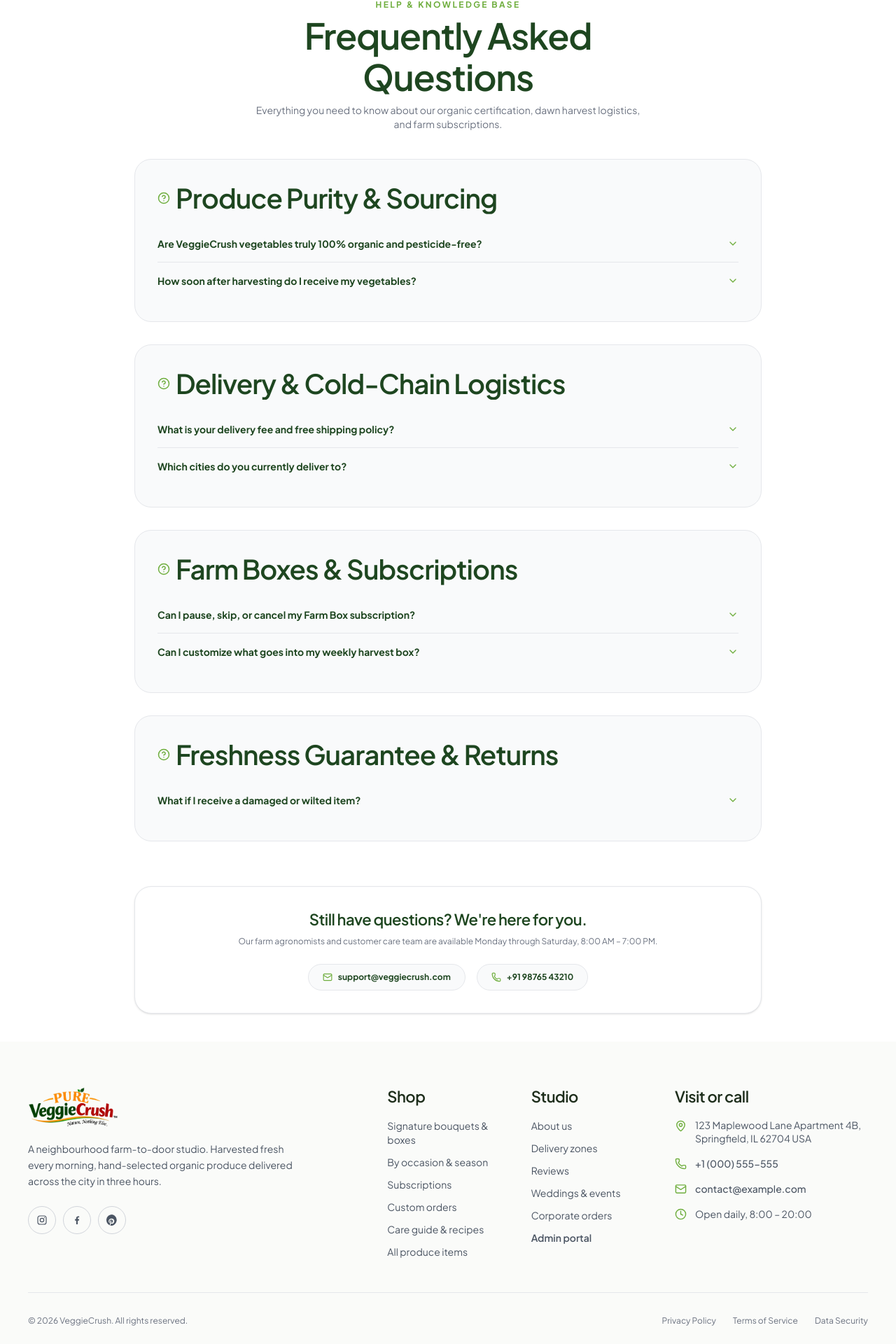
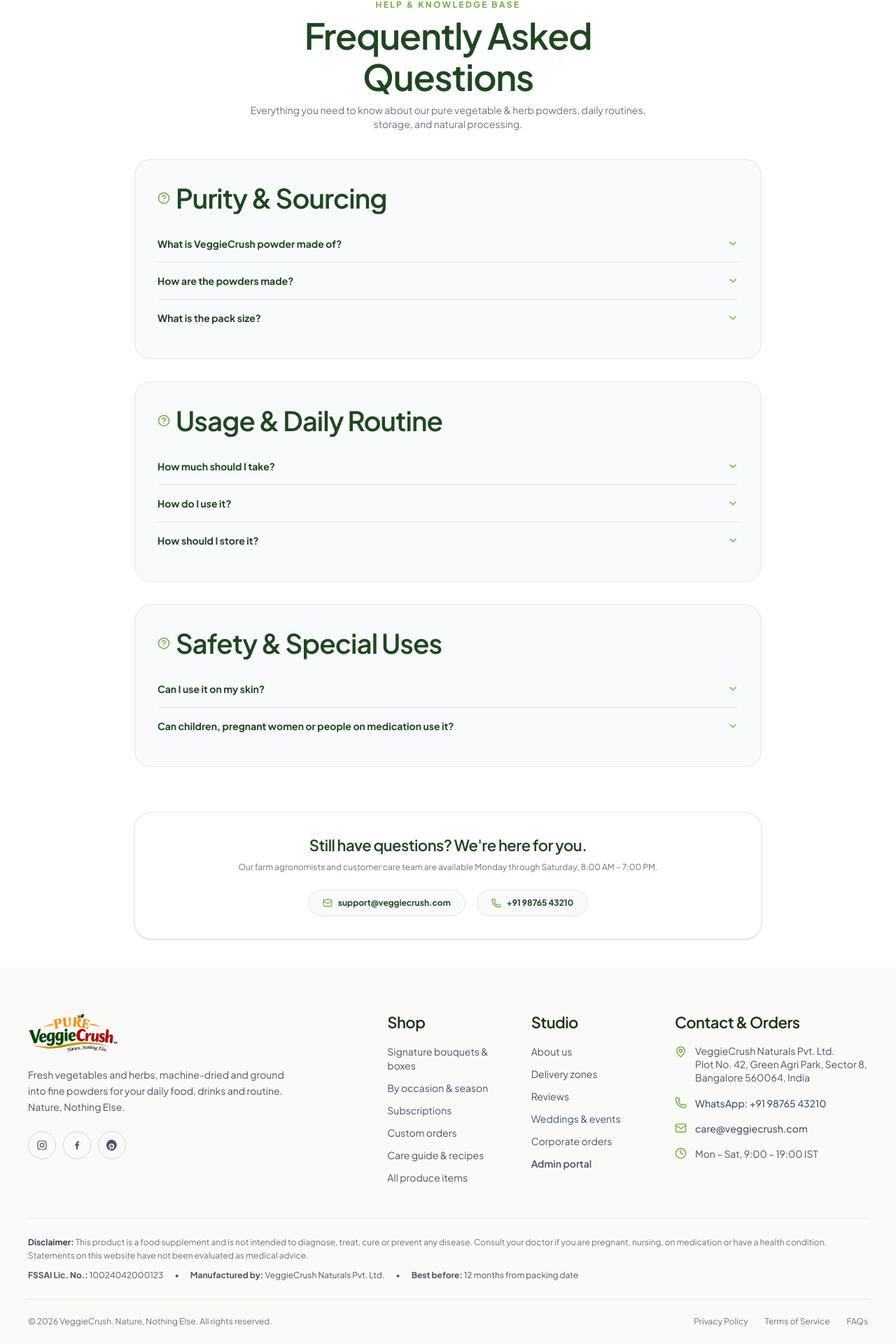
Before and after one commit to dizitaladda91-ux/veggie-crush, a Next.js app: page /faqs in a window 1280 px wide. Shown: the part 253-2173 px from the top of the page at 70% size. Built offline with nearby package versions, Linux system fonts and the light colour scheme; no server answers; a web font is replaced by a local one.

Commit message:
inital chnages

```diff
--- a/seed/combo-utils.js
+++ b/seed/combo-utils.js
@@ -4,9 +4,9 @@
   A: "Beetroot powder (nitrates, antioxidants)",
   B: "Amla powder (natural Vitamin C)",
   C: "Moringa powder (plant protein, essential minerals)",
-  D: "Everfit capsules (daily vitality)",
+  D: "EverFit superfood blend (vitality, energy, immunity)",
   E: "Giloy extract powder (immune support)",
-  F: "Neem powder (traditional cleansing)",
+  F: "Turmeric powder (curcuminoids, antioxidants)",
 };
 
 function slugify(value) {
--- a/seed/productData.js
+++ b/seed/productData.js
@@ -46,29 +46,29 @@
   },
   {
     code: "D",
-    name: "Everfit Daily Vitality Capsules",
-    shortName: "Everfit",
+    name: "EverFit Superfood Blend",
+    shortName: "EverFit",
     slug: "everfit",
     description:
-      "Potent daily vitality capsules crafted for active professionals and holistic well-being.",
-    keyBenefits: ["Daily vitality", "Holistic well-being"],
+      "A multi-ingredient superfood blend offering core nutrition, plant protein, healthy fats, and gut health support.",
+    keyBenefits: ["Vitality & Energy", "Plant protein", "Gut health support"],
     price: 499,
     mrp: 649,
-    size: "60 capsules",
-    rating: 4.6,
-    reviewsCount: 72,
+    size: "200g",
+    rating: 4.8,
+    reviewsCount: 88,
     bestseller: true,
   },
   {
     code: "E",
-    name: "Giloy Immunity Extract Powder",
+    name: "Pure Giloy (Guduchi) Stem Powder",
     shortName: "Giloy",
     slug: "giloy-powder",
     description:
-      "Ayurvedic rejuvenating herb traditionally renowned for boosting white blood cell immunity.",
-    keyBenefits: ["Immunity", "White blood cell support"],
-    price: 429,
-    mrp: 549,
+      "Traditional Indian climbing herb stem powder rich in antioxidant and anti-inflammatory compounds.",
+    keyBenefits: ["Immunity", "Vitality", "Antioxidant compounds"],
+    price: 399,
+    mrp: 499,
     size: "200g",
     rating: 4.8,
     reviewsCount: 101,
@@ -76,17 +76,17 @@
   },
   {
     code: "F",
-    name: "Neem Detox Powder",
-    shortName: "Neem",
-    slug: "neem",
+    name: "Pure Golden Turmeric Powder",
+    shortName: "Turmeric",
+    slug: "turmeric",
     description:
-      "Traditional Ayurvedic cleanser supporting clear skin, balanced gut, and internal purification.",
-    keyBenefits: ["Clear skin", "Balanced gut", "Internal purification"],
-    price: 389,
-    mrp: 499,
+      "Golden turmeric powder from carefully chosen fresh rhizomes, naturally rich in curcuminoids and antioxidants.",
+    keyBenefits: ["Curcuminoids", "Antioxidants", "Joint comfort"],
+    price: 299,
+    mrp: 399,
     size: "200g",
-    rating: 4.6,
-    reviewsCount: 68,
-    bestseller: false,
+    rating: 4.7,
+    reviewsCount: 112,
+    bestseller: true,
   },
 ];
--- a/src/app/faqs/page.js
+++ b/src/app/faqs/page.js
@@ -6,50 +6,49 @@
 
 const FAQ_SECTIONS = [
   {
-    category: "Produce Purity & Sourcing",
+    category: "Purity & Sourcing",
     questions: [
       {
-        q: "Are VeggieCrush vegetables truly 100% organic and pesticide-free?",
-        a: "Yes. All our produce is cultivated on certified organic farms using regenerative organic methods (Jeevamrutha, cow dung compost, neem-oil sprays). We perform regular multi-residue gas chromatography tests through NABL-accredited laboratories to verify zero synthetic chemical residues.",
+        q: "What is VeggieCrush powder made of?",
+        a: "Each single-origin jar contains exactly 100% of that single ingredient—pure beetroot, moringa leaves, amla, turmeric rhizomes, or giloy stems. No preservatives, no added sugars, no artificial colours, and zero fillers. EverFit is our proprietary multi-ingredient superfood blend, with every single ingredient transparently declared on the pack.",
       },
       {
-        q: "How soon after harvesting do I receive my vegetables?",
-        a: "Our farmers harvest crops at dawn (between 5:30 AM and 7:30 AM). Produce is washed with food-grade ozone water, sorted by hand, and delivered to your doorstep in refrigerated vans within 12 hours of being cut from the plant.",
+        q: "How are the powders made?",
+        a: "We follow a disciplined 7-step process: Select fresh quality vegetables & herbs → Wash thoroughly → Cut into small pieces → Machine-Dry at controlled temperatures → Grind → Sieve for smooth dissolution → Pack hygienically into airtight glass jars.",
+      },
+      {
+        q: "What is the pack size?",
+        a: "All VeggieCrush individual products and combos come in premium, reusable 200 g glass jars.",
       },
     ],
   },
   {
-    category: "Delivery & Cold-Chain Logistics",
+    category: "Usage & Daily Routine",
     questions: [
       {
-        q: "What is your delivery fee and free shipping policy?",
-        a: "Orders above ₹599 and all weekly/monthly Farm Subscription Boxes enjoy 100% FREE delivery. For individual orders under ₹599, a nominal ₹49 cold-chain logistics fee applies.",
+        q: "How much should I take?",
+        a: "Take 1–2 teaspoons a day (or ½–1 teaspoon for Turmeric, and 1–2 tablespoons for EverFit). If you are new to a herb or superfood, start with less and increase gradually.",
       },
       {
-        q: "Which cities do you currently deliver to?",
-        a: "We currently operate full same-day and next-day cold chain delivery across Bangalore, Pune, Mumbai, Hyderabad, and Delhi NCR. We are expanding to other metro regions soon.",
+        q: "How do I use it?",
+        a: "Mix it easily into plain water, morning smoothies, milk or plant milk, curd/yoghurt, fresh fruit juices, soups, dal, or knead it directly into your roti and chapati dough.",
+      },
+      {
+        q: "How should I store it?",
+        a: "Keep the jar closed tightly in a cool, dry place away from direct sunlight. Always use a clean, dry spoon. Best before 12 months from packing date; once opened, consume within 60 to 90 days for peak freshness.",
       },
     ],
   },
   {
-    category: "Farm Boxes & Subscriptions",
+    category: "Safety & Special Uses",
     questions: [
       {
-        q: "Can I pause, skip, or cancel my Farm Box subscription?",
-        a: "Absolutely. You have 100% flexibility. You can pause, skip a delivery week, or cancel anytime with a single click from your account dashboard with zero penalties or lock-in periods.",
+        q: "Can I use it on my skin?",
+        a: "VeggieCrush powders are certified food products, not cosmetics. If you choose to try one on your skin for a DIY mask, please do a 24-hour patch test on your forearm first and avoid broken skin. Note that turmeric and beetroot naturally stain skin temporarily.",
       },
       {
-        q: "Can I customize what goes into my weekly harvest box?",
-        a: "Yes. Every Sunday morning before dawn harvest, we email and WhatsApp you this week's harvest preview. You can swap up to 2 items for other seasonal vegetables or superfood powders.",
-      },
-    ],
-  },
-  {
-    category: "Freshness Guarantee & Returns",
-    questions: [
-      {
-        q: "What if I receive a damaged or wilted item?",
-        a: "We stand behind our produce with a 100% Freshness Guarantee. If any vegetable or herbal product does not meet your expectations, simply share a quick photo via WhatsApp within 24 hours of delivery and we will either replace it or credit your account instantly.",
+        q: "Can children, pregnant women or people on medication use it?",
+        a: "While everyday foods like beetroot, amla, and moringa are gentle, please check with your doctor before using concentrated herbs like Giloy or superfood blends if you are pregnant, nursing, on regular medication, or managing a medical condition.",
       },
     ],
   },
@@ -86,7 +85,7 @@
             Frequently Asked Questions
           </h1>
           <p className="text-xs sm:text-sm mt-2 text-[#6B7280]">
-            Everything you need to know about our organic certification, dawn harvest logistics, and farm subscriptions.
+            Everything you need to know about our pure vegetable &amp; herb powders, daily routines, storage, and natural processing.
           </p>
         </div>
 
--- a/src/app/layout.js
+++ b/src/app/layout.js
@@ -10,8 +10,9 @@
 import WelcomeLoader from "../components/homepage/welcome-loader";
 
 export const metadata = {
-  title: "VeggieCrush — Farm Fresh Organic Harvest & Wellness",
-  description: "Fresh farm-picked organic vegetables, wellness herbs, and curated farm boxes delivered directly from local pesticide-free farms.",
+  title: "VeggieCrush – Pure Vegetable & Herb Powders | 200 g",
+  description:
+    "Shop VeggieCrush beetroot, moringa, amla, turmeric, giloy powders and EverFit. Machine-dried, finely ground, easy to mix.",
 };
 
 export default function RootLayout({ children }) {
--- a/src/components/homepage/herosection.jsx
+++ b/src/components/homepage/herosection.jsx
@@ -36,7 +36,7 @@
               }}
             >
               <Sprout size={14} className="text-[#5C8E42]" />
-              <span>Is There Such a Thing as Too Many Fresh Greens?</span>
+              <span>Nature, Nothing Else</span>
             </motion.div>
 
             {/* Wix Main Heading */}
@@ -46,7 +46,7 @@
               transition={{ duration: 0.6, delay: 0.1 }}
               className="text-4xl sm:text-5xl lg:text-6xl font-extrabold tracking-tight leading-[1.12] mb-6 text-[#173719]"
             >
-              Discover the latest addition to your growing organic table.
+              VeggieCrush: Nature, Nothing Else
             </motion.h1>
 
             {/* Subtitle */}
@@ -56,36 +56,45 @@
               transition={{ duration: 0.6, delay: 0.2 }}
               className="text-base sm:text-lg text-[#4A634E] max-w-xl leading-relaxed mb-8 font-normal"
             >
-              Hand-harvested at dawn from local certified chemical-free farms, cleaned with pure ozonated water, and delivered straight to your doorstep within hours.
+              Fresh vegetables and herbs, machine-dried and ground into fine powders for your daily food, drinks and routine.
             </motion.p>
 
-            {/* CTA Buttons - Matching Wix Plant Store button styling */}
+            {/* CTA Buttons */}
             <motion.div
               initial={{ opacity: 0, y: 20 }}
               animate={{ opacity: 1, y: 0 }}
               transition={{ duration: 0.6, delay: 0.3 }}
-              className="flex flex-wrap items-center gap-4 mb-10"
+              className="flex flex-wrap items-center gap-3.5 mb-10"
             >
               <Link
                 href="/products"
-                className="inline-flex items-center justify-center gap-2.5 px-8 py-3.5 rounded-full text-sm font-bold text-white transition-all duration-300 shadow-sm hover:shadow-lg hover:-translate-y-0.5"
+                className="inline-flex items-center justify-center gap-2.5 px-7 py-3.5 rounded-full text-sm font-bold text-white transition-all duration-300 shadow-sm hover:shadow-lg hover:-translate-y-0.5"
                 style={{ backgroundColor: "#1E4620" }}
               >
-                <span>Shop Farm Harvest</span>
+                <span>Shop Products</span>
                 <ArrowRight size={16} />
               </Link>
 
               <Link
-                href="/farm-boxes"
-                className="inline-flex items-center justify-center gap-2 px-7 py-3.5 rounded-full text-sm font-semibold transition-all duration-300 border hover:-translate-y-0.5"
+                href="/combos"
+                className="inline-flex items-center justify-center gap-2 px-6 py-3.5 rounded-full text-sm font-semibold transition-all duration-300 border hover:-translate-y-0.5"
                 style={{
                   backgroundColor: "#FFFFFF",
                   borderColor: "#CBDDC5",
                   color: "#1E4620",
                 }}
               >
-                <span>Shop Subscription Boxes</span>
+                <span>Shop Combos</span>
               </Link>
+
+              <a
+                href="https://wa.me/919876543210"
+                target="_blank"
+                rel="noopener noreferrer"
+                className="inline-flex items-center justify-center gap-2 px-6 py-3.5 rounded-full text-sm font-semibold transition-all duration-300 border hover:-translate-y-0.5 bg-[#EAF4DA] border-[#CBDDC5] text-[#1E4620]"
+              >
+                <span>Order on WhatsApp</span>
+              </a>
             </motion.div>
 
             {/* Botanical Trust Pill Highlights */}
@@ -100,8 +109,8 @@
                   <ShieldCheck size={16} />
                 </div>
                 <div>
-                  <h4 className="text-xs font-bold text-[#1E4620]">100% Organic</h4>
-                  <p className="text-[11px] text-[#5C7560]">Zero Pesticides</p>
+                  <h4 className="text-xs font-bold text-[#1E4620]">Machine-Dried</h4>
+                  <p className="text-[11px] text-[#5C7560]">Real plants & herbs</p>
                 </div>
               </div>
 
@@ -110,8 +119,8 @@
                   <Clock size={16} />
                 </div>
                 <div>
-                  <h4 className="text-xs font-bold text-[#1E4620]">Sunrise Harvest</h4>
-                  <p className="text-[11px] text-[#5C7560]">Delivered in 12h</p>
+                  <h4 className="text-xs font-bold text-[#1E4620]">Fine Powder</h4>
+                  <p className="text-[11px] text-[#5C7560]">Easy to mix</p>
                 </div>
               </div>
 
@@ -120,8 +129,8 @@
                   <Sparkles size={16} />
                 </div>
                 <div>
-                  <h4 className="text-xs font-bold text-[#1E4620]">Direct Farm</h4>
-                  <p className="text-[11px] text-[#5C7560]">Fair to Farmers</p>
+                  <h4 className="text-xs font-bold text-[#1E4620]">200 g Glass Jar</h4>
+                  <p className="text-[11px] text-[#5C7560]">Nature, Nothing Else</p>
                 </div>
               </div>
             </motion.div>
--- a/src/components/homepage/welcome-loader.jsx
+++ b/src/components/homepage/welcome-loader.jsx
@@ -26,7 +26,6 @@
   useEffect(() => {
     hasEnteredSite = true;
     if (pathname !== "/") {
-      setShowLoader(false);
       return undefined;
     }
 
--- a/src/components/layout/footer.jsx
+++ b/src/components/layout/footer.jsx
@@ -48,8 +48,7 @@
             </Link>
 
             <p className="text-xs sm:text-sm text-[#4B5563] leading-relaxed mb-6 max-w-sm">
-              A neighbourhood farm-to-door studio. Harvested fresh every morning,
-              hand-selected organic produce delivered across the city in three hours.
+              Fresh vegetables and herbs, machine-dried and ground into fine powders for your daily food, drinks and routine. Nature, Nothing Else.
             </p>
 
             {/* Circular outline social icon buttons matching reference image */}
@@ -162,50 +161,67 @@
             </ul>
           </div>
 
-          {/* Column 4: Visit or call (lg: 3 cols) */}
+          {/* Column 4: Contact & Orders (lg: 3 cols) */}
           <div className="lg:col-span-3">
             <h3 className="text-base font-bold text-[#1E2E1C] mb-4 tracking-tight">
-              Visit or call
+              Contact &amp; Orders
             </h3>
             <ul className="space-y-4 text-xs sm:text-sm text-[#4B5563]">
               <li className="flex items-start gap-3">
                 <MapPin size={17} className="text-[#6FAE3E] shrink-0 mt-0.5" />
                 <span className="leading-snug">
-                  123 Maplewood Lane Apartment 4B, Springfield, IL 62704 USA
+                  VeggieCrush Naturals Pvt. Ltd.<br />
+                  Plot No. 42, Green Agri Park, Sector 8, Bangalore 560064, India
                 </span>
               </li>
 
               <li className="flex items-center gap-3">
                 <Phone size={17} className="text-[#6FAE3E] shrink-0" />
                 <a
-                  href="tel:+1000555555"
+                  href="https://wa.me/919876543210"
+                  target="_blank"
+                  rel="noopener noreferrer"
                   className="hover:text-[#1E4620] font-medium transition-colors"
                 >
-                  +1 (000) 555-555
+                  WhatsApp: +91 98765 43210
                 </a>
               </li>
 
               <li className="flex items-center gap-3">
                 <Mail size={17} className="text-[#6FAE3E] shrink-0" />
                 <a
-                  href="mailto:contact@example.com"
+                  href="mailto:care@veggiecrush.com"
                   className="hover:text-[#1E4620] font-medium transition-colors"
                 >
-                  contact@example.com
+                  care@veggiecrush.com
                 </a>
               </li>
 
               <li className="flex items-center gap-3">
                 <Clock size={17} className="text-[#6FAE3E] shrink-0" />
-                <span>Open daily, 8:00 – 20:00</span>
+                <span>Mon – Sat, 9:00 – 19:00 IST</span>
               </li>
             </ul>
           </div>
         </div>
 
+        {/* ── MANDATORY HEALTH DISCLAIMER & FSSAI COMPLIANCE ROW ── */}
+        <div className="border-t border-[#E5E7EB] py-6 text-[11px] sm:text-xs text-[#6B7280] leading-relaxed space-y-2">
+          <p>
+            <strong className="text-[#374151]">Disclaimer:</strong> This product is a food supplement and is not intended to diagnose, treat, cure or prevent any disease. Consult your doctor if you are pregnant, nursing, on medication or have a health condition. Statements on this website have not been evaluated as medical advice.
+          </p>
+          <p className="flex flex-wrap items-center gap-x-4 gap-y-1 text-[#4B5563]">
+            <span><strong>FSSAI Lic. No.:</strong> 10024042000123</span>
+            <span>•</span>
+            <span><strong>Manufactured by:</strong> VeggieCrush Naturals Pvt. Ltd.</span>
+            <span>•</span>
+            <span><strong>Best before:</strong> 12 months from packing date</span>
+          </p>
+        </div>
+
         {/* ── SUB-FOOTER BOTTOM ROW ── */}
-        <div className="border-t border-[#E5E7EB] pt-8 flex flex-col sm:flex-row items-center justify-between gap-4 text-xs text-[#6B7280]">
-          <p>© 2026 VeggieCrush. All rights reserved.</p>
+        <div className="border-t border-[#E5E7EB] pt-6 flex flex-col sm:flex-row items-center justify-between gap-4 text-xs text-[#6B7280]">
+          <p>© 2026 VeggieCrush. Nature, Nothing Else. All rights reserved.</p>
 
           <div className="flex items-center gap-6">
             <Link href="/privacy-policy" className="hover:text-[#1E4620] transition-colors">
@@ -215,7 +231,7 @@
               Terms of Service
             </Link>
             <Link href="/faqs" className="hover:text-[#1E4620] transition-colors">
-              Data Security
+              FAQs
             </Link>
           </div>
         </div>
```
Also changed, not shown: src/components/homepage/from-seed-to-table.jsx (+20 -9 lines).
